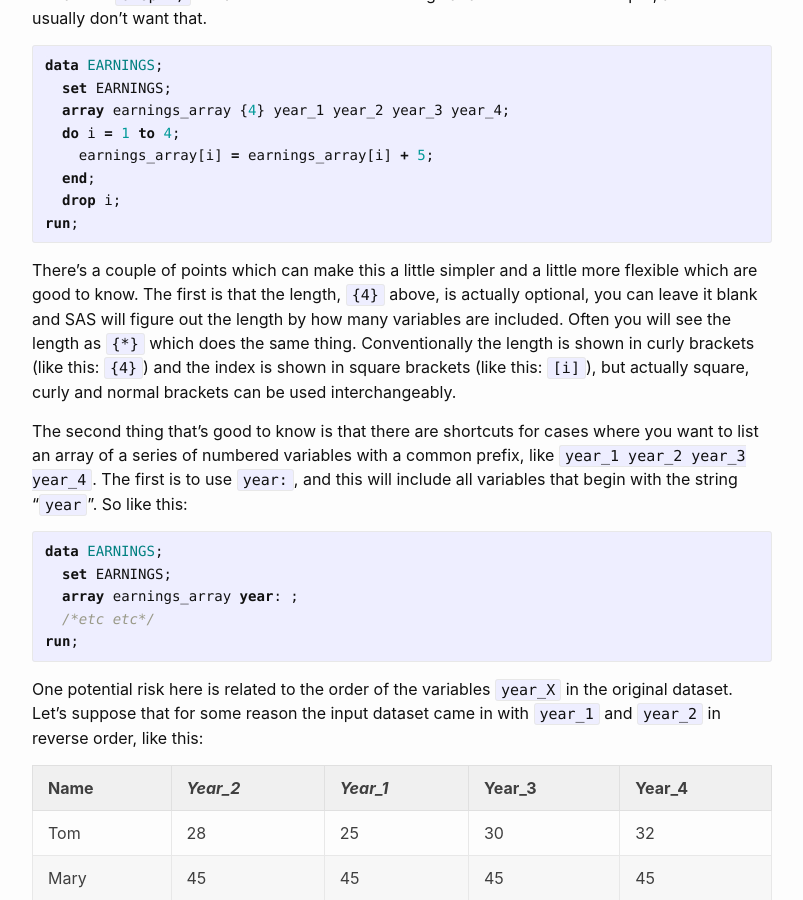
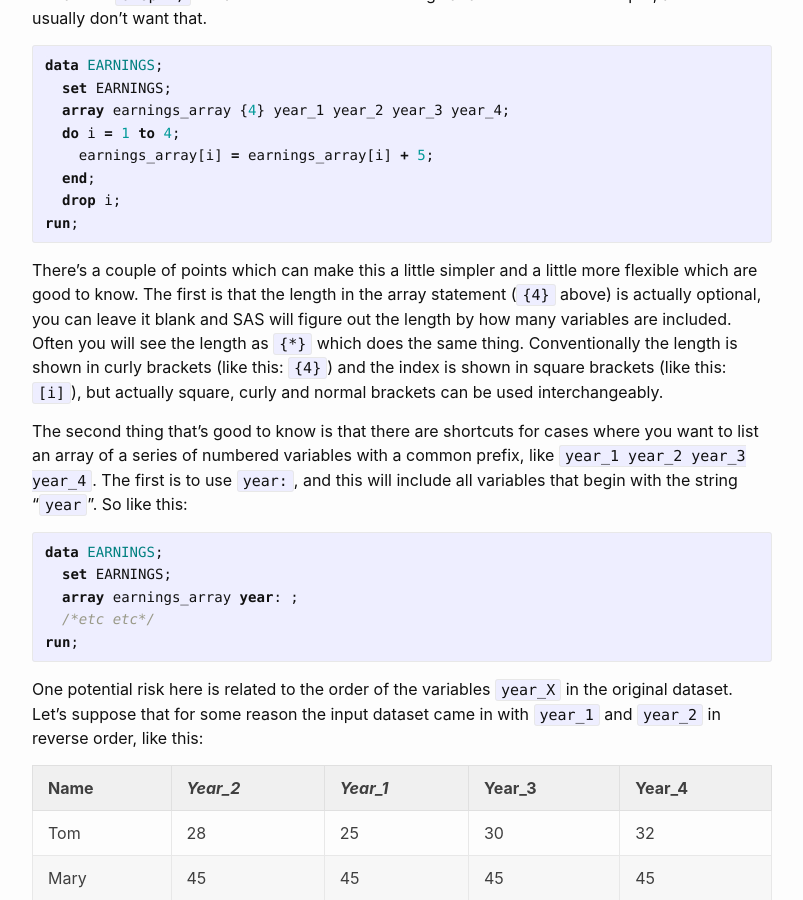
Before and after one commit to brendanjodowd/brendanjodowd.github.io, a Jekyll site: the page built from _posts/2021-02-04-very_simple_arrays.md, in a window 1280 px wide and 900 px high, scrolled down 820 px. Shown: the whole window, without its empty margins (238-1041 px from the left). Built offline with Jekyll 4.4.1, drawn with Linux system fonts in a browser that asks for light colours.

Commit message:
Update 2021-02-04-very_simple_arrays.md

```diff
--- a/_posts/2021-02-04-very_simple_arrays.md
+++ b/_posts/2021-02-04-very_simple_arrays.md
@@ -29,7 +29,7 @@ data EARNINGS;
 run;
 {% endhighlight %}
 
-There's a couple of points which can make this a little simpler and a little more flexible which are good to know. The first is that the length, `{4}` above, is actually optional, you can leave it blank and SAS will figure out the length by how many variables are included. Often you will see the length as `{*}` which does the same thing. Conventionally the length is shown in curly brackets (like this: `{4}`) and the index is shown in square brackets (like this: `[i]`), but actually square, curly and normal brackets can be used interchangeably.
+There's a couple of points which can make this a little simpler and a little more flexible which are good to know. The first is that the length in the array statement (`{4}` above) is actually optional, you can leave it blank and SAS will figure out the length by how many variables are included. Often you will see the length as `{*}` which does the same thing. Conventionally the length is shown in curly brackets (like this: `{4}`) and the index is shown in square brackets (like this: `[i]`), but actually square, curly and normal brackets can be used interchangeably.
 
 The second thing that's good to know is that there are shortcuts for cases where you want to list an array of a series of numbered variables with a common prefix, like `year_1 year_2 year_3 year_4`. The first is to use `year:`, and this will include all variables that begin with the string "`year`". So like this:
 
```
